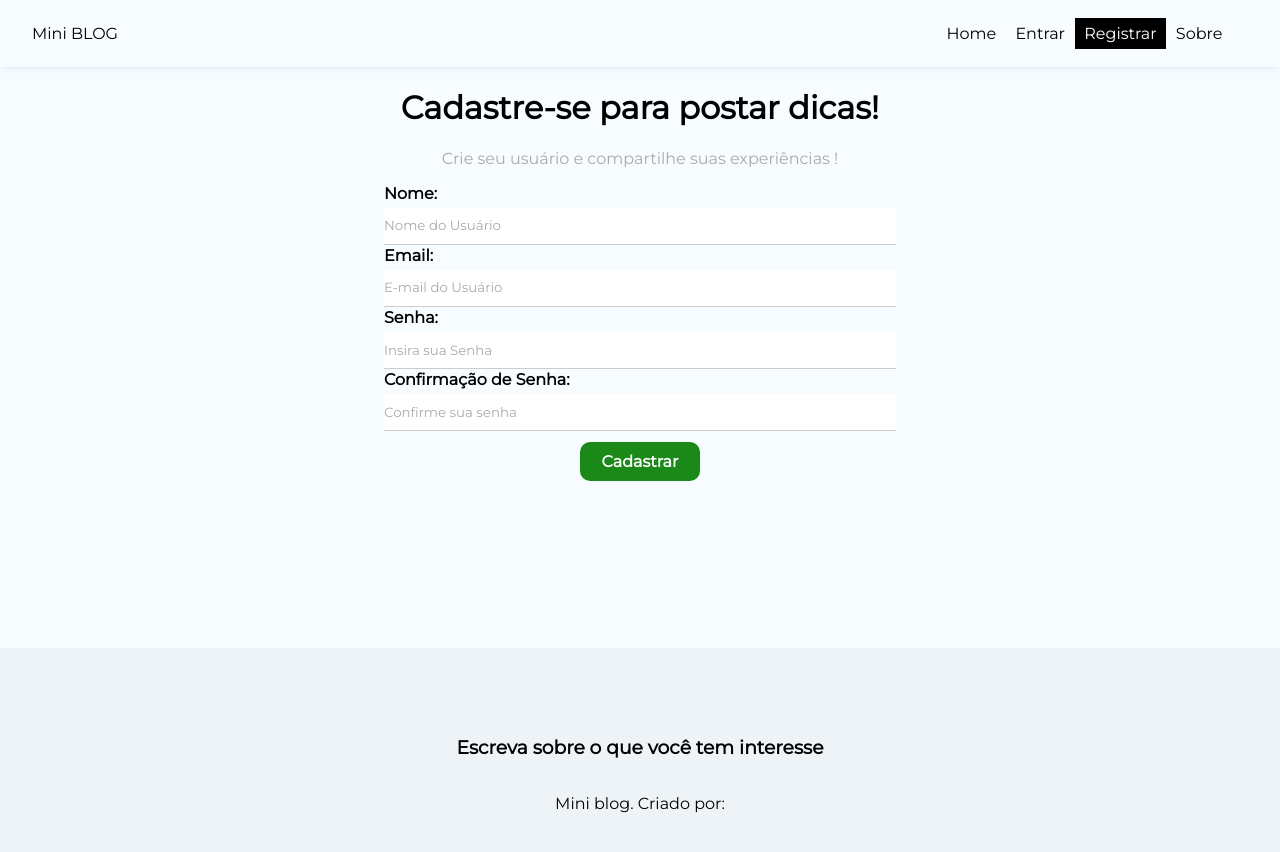
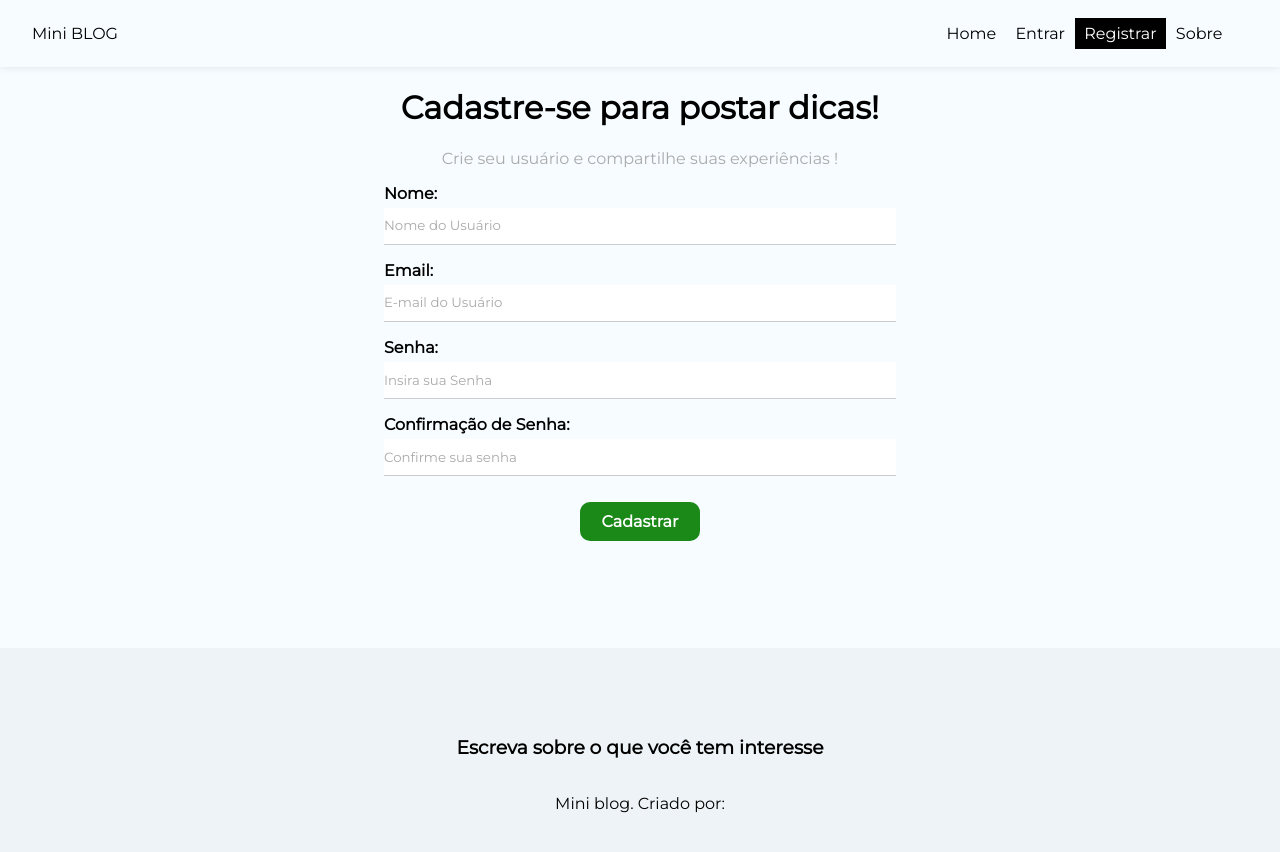
Before and after one commit to felipe-programador-18/Mini-blog, a React (Create React App) app in the folder miniblog/: page /register in a window 1280 px wide. Shown: the top 852 px of the page. Built offline with nearby package versions, Linux system fonts and the light colour scheme; no server answers.

Commit message:
c50-change some thing about index css

```diff
--- a/miniblog/src/index.css
+++ b/miniblog/src/index.css
@@ -1,6 +1,6 @@
 body{
     background-color: #f6fcff;
-    padding: 0%;
+    padding: 0;
     margin: 0;
     font-family: "Montserrat" ,sans-serif;
 }
@@ -23,6 +23,7 @@ nav, button {
     border: none;
     color: #000 ;
     transition: .4s;
+    font-size: 1em;
     cursor: pointer;
     font-family: "Montserrat" ,sans-serif;
 }
@@ -38,12 +39,13 @@ nav button:hover {
 form{
     max-width: 40%;
     margin: 0 auto ;
+
 }
 
 label{
     display: flex;
     flex-direction: column;
-    margin-bottom:1px ;
+    margin-bottom:1em ;
 }
 
 label span {
@@ -77,7 +79,8 @@ textarea {
 
 .btn.btn-dark{
  background-color: #000;
- border-radius: 0%;
+ border-radius: 0;
+ margin-bottom: 40px;
 }
 
 .btn.btn-outline{
```
